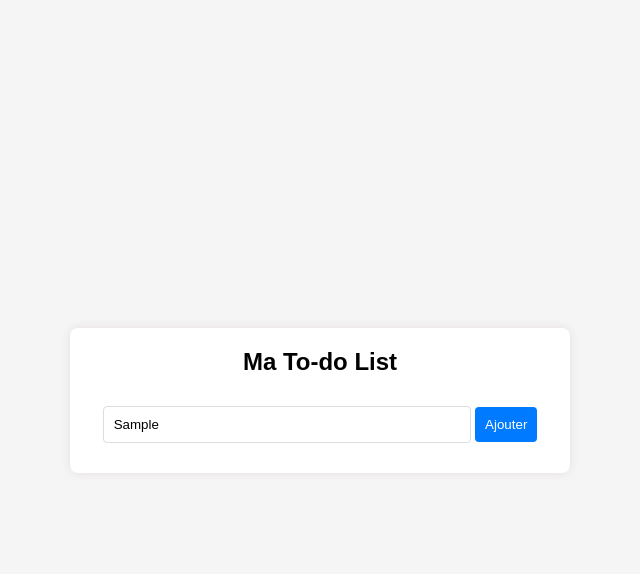
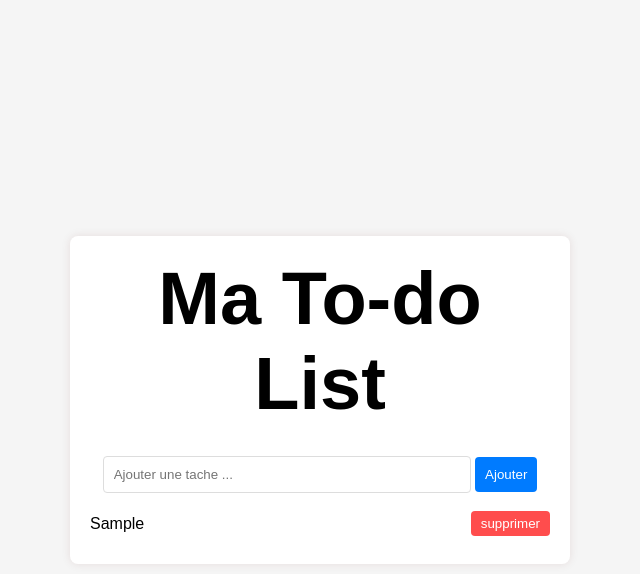
Before and after one commit to ALIAdina/todo-list, a plain HTML site: page index.html in a window 1280 px wide. Both pictures are taken after typing "Sample" into the empty fields and a click on the button "Ajouter". Shown: the whole page, without its empty margins (320-960 px from the left). Drawn offline with Linux system fonts and the light colour scheme.

Commit message:
Ajout Todo List complète avec suppression et style

```diff
--- a/index.html
+++ b/index.html
@@ -16,8 +16,9 @@
     <div class="todo-container">
         <h1>Ma To-do List</h1>
         <input type="text" id="todo-input" placeholder="Ajouter une tache ...">
-        <button>Ajouter</button>
+        <button id="add-btn">Ajouter</button>
 
+        <ul id="todo-list"></ul>
     </div>
     <script src="script.js"></script>
 </body>
--- a/script.js
+++ b/script.js
@@ -0,0 +1,23 @@
+const input = document.getElementById("todo-input");
+const button = document.getElementById("add-btn");
+
+const list = document.getElementById("todo-list");
+
+button.addEventListener("click", function () {
+  const taskText = input.value.trim();
+  if (taskText != "") {
+    const li = document.createElement("li");
+    li.textContent = taskText;
+    list.appendChild(li);
+    const deletbtn = document.createElement("button");
+    deletbtn.textContent = "supprimer";
+    deletbtn.style.marginLeft = "70px";
+    li.appendChild(deletbtn);
+    deletbtn.addEventListener("click", function () {
+      list.removeChild(li);
+    });
+    input.value = "";
+  } else {
+    alert("veuillez saiser un tache");
+  }
+});
--- a/style.css
+++ b/style.css
@@ -21,7 +21,7 @@ body{
     border-radius: 8px;
 }
 h1{
-    font-size: 24px;
+    font-size: 74px;
     margin-bottom: 30px;
 }
 input{
@@ -39,3 +39,26 @@ button{
     border-radius: 4px;
     cursor: pointer;
 }
+#todo-list button {
+    background-color: #ff4d4d; /* rouge clair */
+    border: none;
+    color: white;               /* texte blanc */
+    padding: 5px 10px;
+    border-radius: 4px;
+    cursor: pointer;
+
+}
+ul {
+    list-style: 0;
+    padding: 0;
+}
+li{
+    display: flex;
+    justify-content: space-between;
+    align-items: center;
+    padding:  8px 0;
+    border-bottom: 1px solid #ddd;
+}
+li:last-child{
+    border-bottom: none;
+}
```
